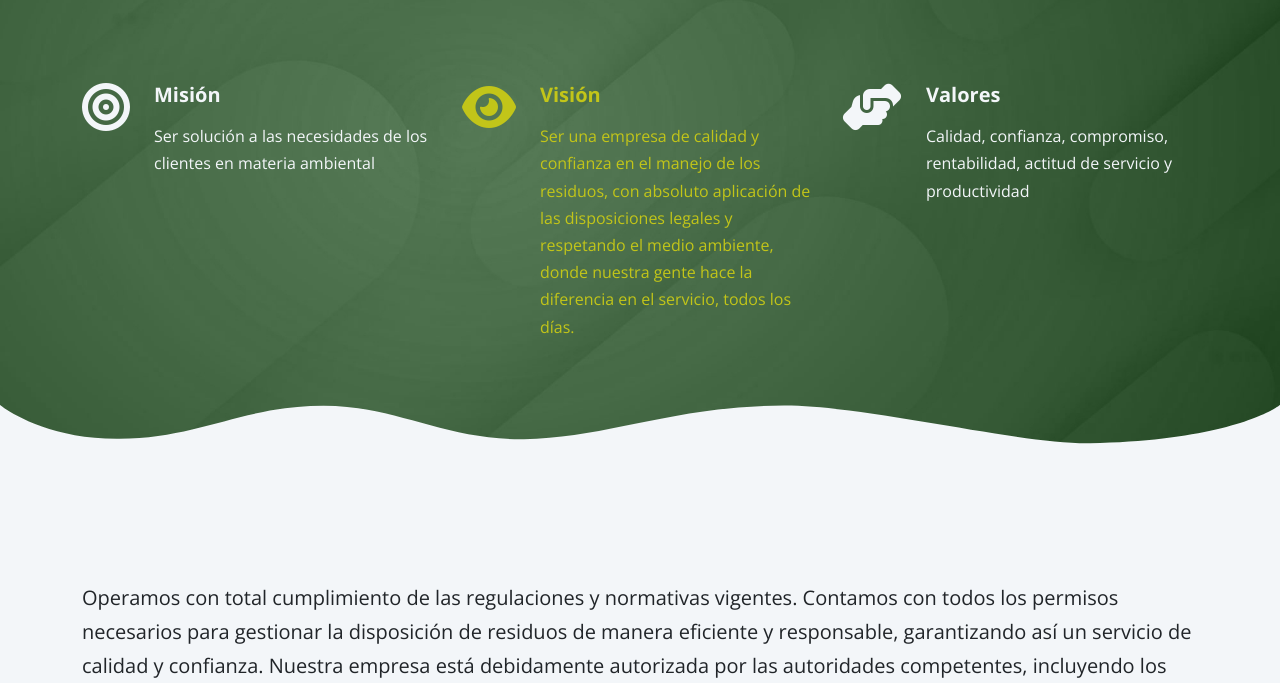
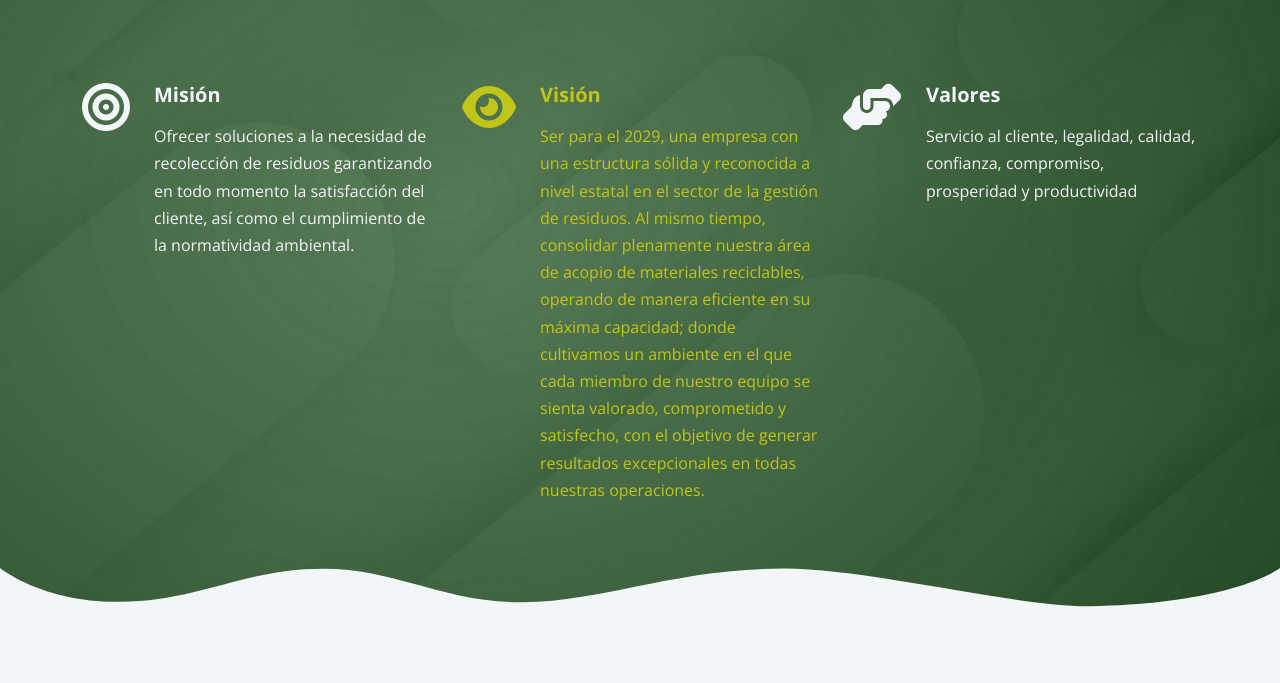
Before and after one commit to kikesantana52/ecomexico-web-page, a website: page index.html in a window 1280 px wide. Shown: the part 2640-3323 px from the top of the page. Drawn offline with nearby package versions, Linux system fonts and the light colour scheme.

Commit message:
Actualizar mision, vision y valores

```diff
--- a/index.html
+++ b/index.html
@@ -474,8 +474,9 @@
             <div>
               <h5 class="fw-bold">Misión</h5>
               <p class="text-light">
-                Ser solución a las necesidades de los clientes en materia
-                ambiental
+                Ofrecer soluciones a la necesidad de recolección de residuos
+                garantizando en todo momento la satisfacción del cliente, así
+                como el cumplimiento de la normatividad ambiental.
               </p>
             </div>
           </div>
@@ -485,10 +486,14 @@
             <div>
               <h5 class="fw-bold text-secondary">Visión</h5>
               <p class="text-secondary">
-                Ser una empresa de calidad y confianza en el manejo de los
-                residuos, con absoluto aplicación de las disposiciones legales y
-                respetando el medio ambiente, donde nuestra gente hace la
-                diferencia en el servicio, todos los días.
+                Ser para el 2029, una empresa con una estructura sólida y
+                reconocida a nivel estatal en el sector de la gestión de
+                residuos. Al mismo tiempo, consolidar plenamente nuestra área de
+                acopio de materiales reciclables, operando de manera eficiente
+                en su máxima capacidad; donde cultivamos un ambiente en el que
+                cada miembro de nuestro equipo se sienta valorado, comprometido
+                y satisfecho, con el objetivo de generar resultados
+                excepcionales en todas nuestras operaciones.
               </p>
             </div>
           </div>
@@ -498,8 +503,8 @@
             <div>
               <h5 class="fw-bold">Valores</h5>
               <p class="text-light">
-                Calidad, confianza, compromiso, rentabilidad, actitud de
-                servicio y productividad
+                Servicio al cliente, legalidad, calidad, confianza, compromiso,
+                prosperidad y productividad
               </p>
             </div>
           </div>
```
